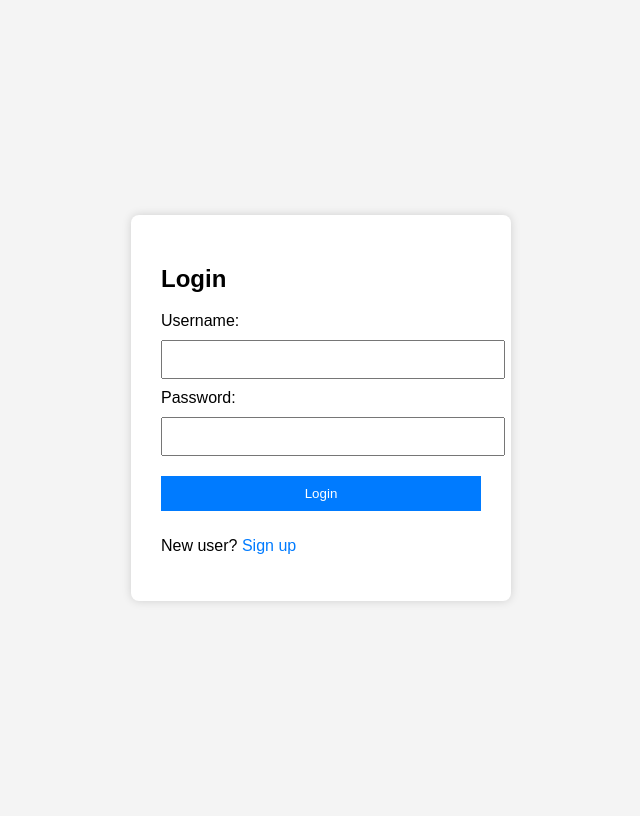
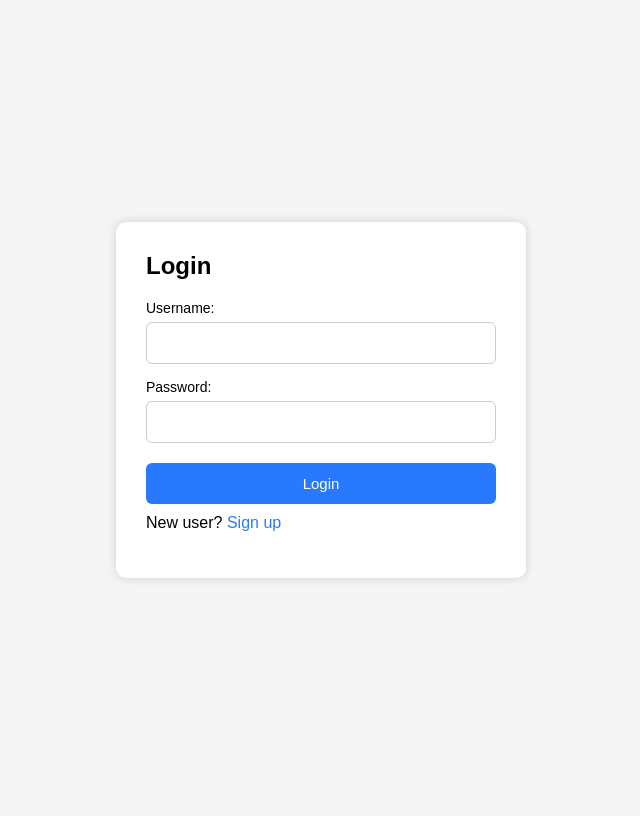
Before and after one commit to rano-dipa/CyberSecurity-2FA, a Flask app: page / in a window 1280 px wide. Shown: the whole page, without its empty margins (319-959 px from the left). After the commit the page ends 580 px from the top, so only its background shows below. Run offline with Flask 3, Linux system fonts and the light colour scheme.

Commit message:
Fixed Alignment Issues in Login and Signup Page

```diff
--- a/templates/login.html
+++ b/templates/login.html
@@ -11,36 +11,72 @@
         justify-content: center;
         align-items: center;
         height: 100vh;
+        margin: 0;
     }
+
     .container {
         background: white;
         padding: 30px;
-            width: 320px;
-            border-radius: 8px;
+        width: 350px;
+        border-radius: 10px;
         box-shadow: 0 0 10px rgba(0,0,0,0.15);
     }
-        input, button {
+
+    h2 {
+        margin-top: 0;
+        margin-bottom: 20px;
+        text-align: left;
+    }
+
+    label {
+        display: block;
+        margin-bottom: 6px;
+        font-size: 14px;
+    }
+
+    input {
         width: 100%;
-            margin: 10px 0;
-            padding: 10px;
+        padding: 12px;
+        margin-bottom: 15px;
+        box-sizing: border-box;
+        border: 1px solid #ccc;
+        border-radius: 6px;
+        font-size: 14px;
     }
+
     button {
-            background: #007BFF;
+        width: 100%;
+        padding: 12px;
+        background: #2979FF;
         color: white;
         border: none;
+        border-radius: 6px;
+        cursor: pointer;
+        font-size: 15px;
+        margin-top: 5px;
     }
+
     button:hover {
-            background: #0056b3;
+        background: #1c54b2;
     }
+
     .flash {
         color: red;
         text-align: center;
+        margin-bottom: 10px;
     }
+
     a {
         text-decoration: none;
-            color: #007BFF;
+        color: #2979FF;
+    }
+
+    p {
+        margin-top: 10px;
+        text-align: left;
     }
     </style>
+
 </head>
 <body>
 <div class="container">
```
Also changed, not shown: templates/signup.html (+44 -8 lines). Lines whose indentation alone changed are shown as unchanged.
